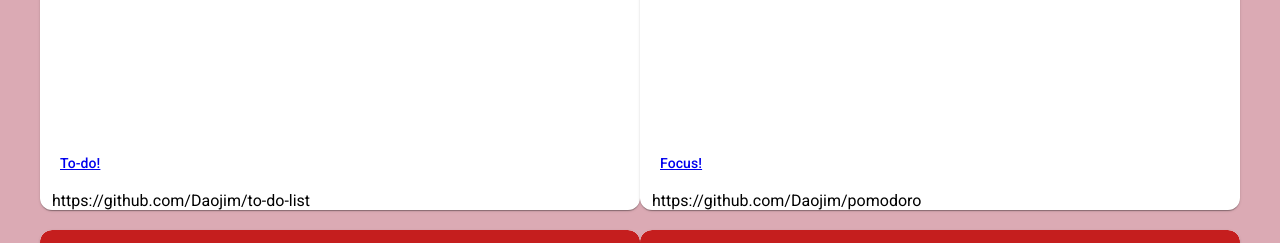
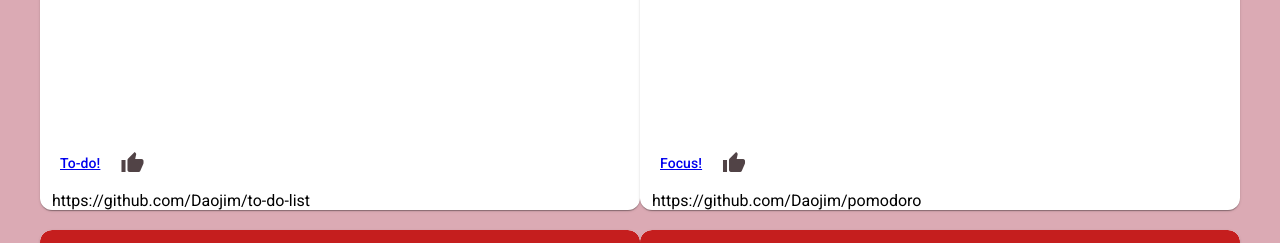
Before and after one commit to Daojim/portfolio-syst24444, an Angular app: page / in a window 1280 px wide. Shown: the part 1040-1283 px from the top of the page. Built offline with nearby package versions, Linux system fonts and the light colour scheme.

Commit message:
Add like button to project cards

```diff
--- a/src/app/projects/projects.component.html
+++ b/src/app/projects/projects.component.html
@@ -25,6 +25,15 @@
             project.buttonLabel
           }}</a>
         </button>
+        <button
+          mat-icon-button
+          color="accent"
+          id="likebutton{{ project.id }}"
+          class="iconsize"
+          (click)="like()"
+        >
+          <mat-icon>thumb_up</mat-icon>
+        </button>
       </mat-card-actions>
 
       <mat-card-footer>{{ project.projectGithub }}</mat-card-footer>
--- a/src/app/projects/projects.component.ts
+++ b/src/app/projects/projects.component.ts
@@ -3,15 +3,23 @@ import { MaterialModule } from '../modules/material-ui.module';
 import { MatCardModule } from '@angular/material/card';
 import { CommonModule } from '@angular/common';
 import { Projects } from '../interfaces/project-interfaces';
+import { CardbuttonsService } from '../services/cardbuttons.service';
 
 @Component({
   selector: 'app-projects',
   imports: [MaterialModule, MatCardModule, CommonModule],
   templateUrl: './projects.component.html',
   styleUrl: './projects.component.css',
+  providers: [CardbuttonsService],
 })
 export class ProjectsComponent {
   @Input() darkMode: boolean = false;
 
   @Input() projects!: Projects[];
+
+  constructor(private cardService: CardbuttonsService) {}
+
+  like() {
+    this.cardService.likeCard();
+  }
 }
```
